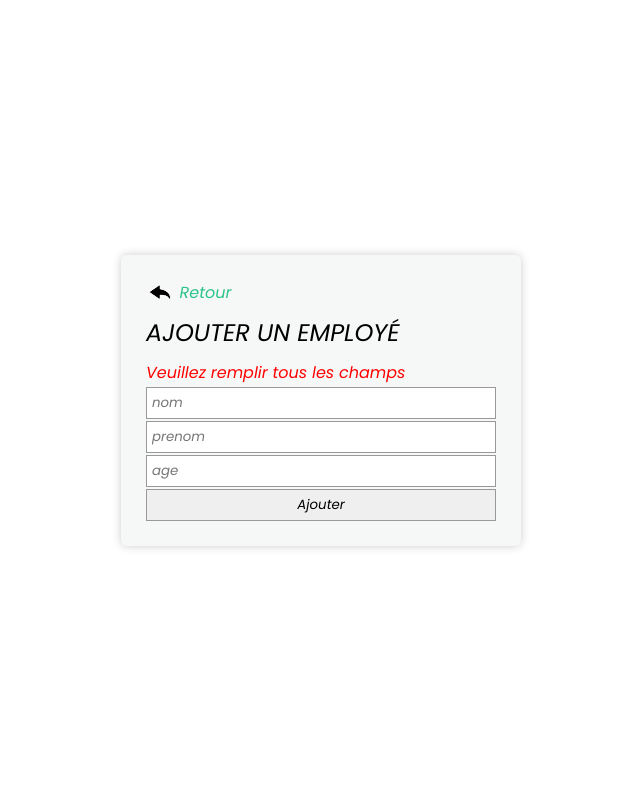
After one commit to TonyV23/EmployeeManagment, a PHP site: page /add.html in a window 1280 px wide. The commit adds this page. Shown: the whole page, without its empty margins (319-959 px from the left). Run offline with PHP 8.4, Linux system fonts and the light colour scheme.

Commit message:
add employe

```diff
--- /dev/null
+++ b/add.html
@@ -0,0 +1,23 @@
+<!DOCTYPE html>
+<html lang="en">
+<head>
+    <meta charset="UTF-8">
+    <meta http-equiv="X-UA-Compatible" content="IE=edge">
+    <meta name="viewport" content="width=device-width, initial-scale=1.0">
+    <link rel="stylesheet" href="style.css">
+    <title>AJOUT EMPLOYE</title>
+</head>
+<body>
+    <div class="form">
+        <a href="index.html" class="back_button"><img src="images/back.png" alt="button_retour">Retour</a>
+        <h2>Ajouter un employé</h2>
+        <p class="message_error">Veuillez remplir tous les champs</p>
+        <form action="" method="post">
+            <input type="text" name="nom" placeholder="nom">
+            <input type="text" name="prenom" placeholder="prenom">
+            <input type="number" name="age" placeholder="age">
+            <input type="submit" value="Ajouter" name="button">
+        </form>
+    </div>
+</body>
+</html>
--- a/index.html
+++ b/index.html
@@ -11,7 +11,7 @@
 
   <body>
     <div class="container">
-        <a href="#" class="button_add"> <img src="images/button_plus.png" alt="button_plus">Ajouter</a>
+        <a href="add.html" class="button_add"> <img src="images/button_plus.png" alt="button_plus">Ajouter</a>
 
         <table>
 
--- a/style.css
+++ b/style.css
@@ -60,3 +60,51 @@ tr:nth-child(2n) td{
     border-bottom: 1px solid #e0e0e0;
     border-top: 1px solid #e0e0e0;
 }
+
+/* les reglages du formulaire d'ajout des employes */
+.form{
+    background-color: #f6f8f8;
+    padding: 25px;
+    box-shadow: 0 0 10px rgba(0,0,0,0.2);
+    border-radius: 6px;
+}
+.form form{
+    display: flex;
+    width: 350px;
+    flex-direction: column;
+}
+.back_button{
+    color: #2bc48a;
+    text-decoration: 0;
+    display: flex;
+    align-items: center;
+}
+.back_button img{
+    height: 16px;
+    margin-right: 5px;
+}
+h2{
+    margin: 10px 0;
+    font-weight: 500;
+    text-transform: uppercase;
+}
+.message_error{
+    color: red;
+}
+input{
+    padding: 5px;
+    border: 1px solid #999;
+    outline: 0;
+    margin-top: 2px;
+}
+input:focus{
+    border: 1px solid #ffcb61;
+}
+input [type = "submit"]{
+    margin-top: 25px;
+    background-color: #2bc48a;
+    border: 1px solid #2bc48a;
+    cursor: pointer;
+    color: #fff;
+    text-transform: uppercase;
+}
```
Also changed, not shown: images/back.png (added).
